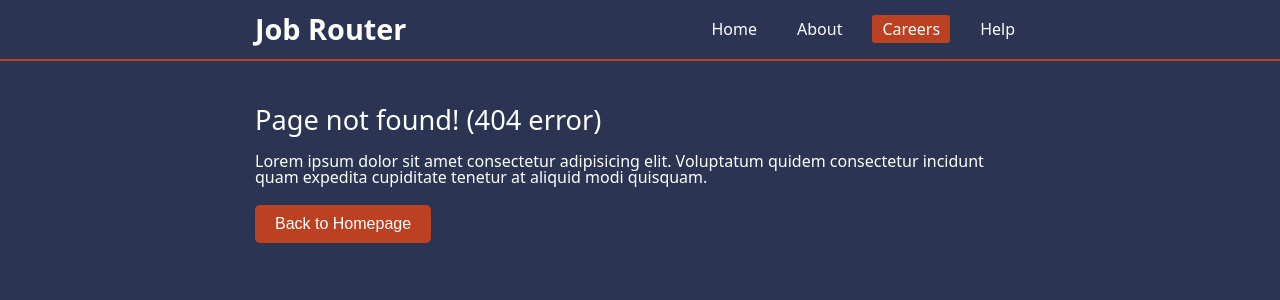
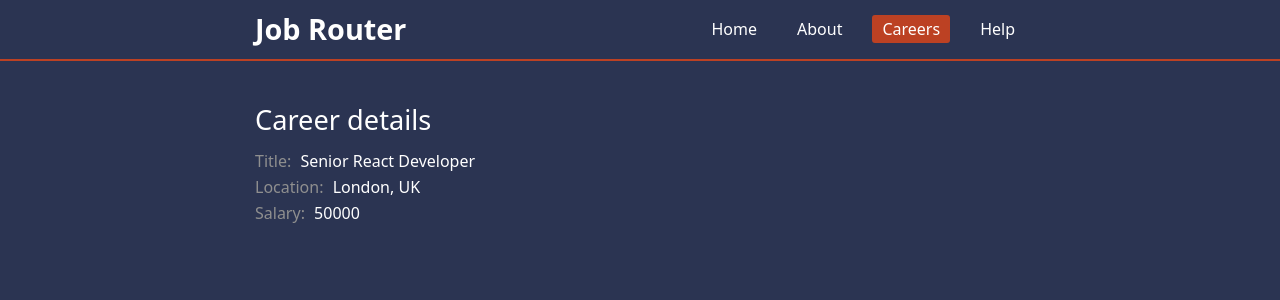
Before and after one commit to netrolite/react-router-v6, a React (Vite) app: page /careers/1 in a window 1280 px wide. Shown: the top 300 px of the page. Built offline with nearby package versions, Linux system fonts and the light colour scheme; data requests are answered from the project's data file.

Commit message:
add dynamic route '/careers/careerId'

```diff
--- a/src/App.jsx
+++ b/src/App.jsx
@@ -9,12 +9,12 @@ import Home from "./pages/Home";
 import About from "./pages/About";
 import FAQ from "./pages/help/FAQ";
 import Contact from "./pages/help/Contact";
-import Careers, { careersLoader } from "./pages/help/careers/Careers";
+import Careers, { careersLoader } from "./pages/careers/Careers";
+import CareerDetails from "./pages/careers/CareerDetails";
 import NotFound from "./pages/NotFound";
 // layouts
 import RootLayout from  "./layouts/RootLayout";
 import HelpLayout from "./layouts/HelpLayout";
-import CareersLayout from "./layouts/CareersLayout";
 
 const router = createBrowserRouter(
   createRoutesFromElements(
@@ -28,12 +28,9 @@ const router = createBrowserRouter(
         <Route path="contact" element={<Contact />} />
       </Route>
 
-      <Route path="careers" element={<CareersLayout />}>
-        <Route
-        index
-        element={<Careers />}
-        loader={careersLoader}
-      />
+      <Route path="careers">
+        <Route index element={<Careers />} loader={careersLoader} />
+        <Route path=":careerId" element={<CareerDetails />} />
       </Route>
 
       <Route path="*" element={<NotFound />} />
--- a/src/index.css
+++ b/src/index.css
@@ -130,6 +130,10 @@ a {
   background-color: var(--secondary);
 }
 
+main {
+  margin-top: 30px;
+}
+
 .career {
   padding: 20px;
   margin-bottom: 15px;
@@ -150,6 +154,11 @@ a:hover .career .title {
   color: var(--secondary);
 }
 
-main {
-  margin-top: 30px;
+.career-details .detail {
+  margin-bottom: 10px;
 }
+
+.career-details .detail-name {
+  color: rgb(143, 143, 143);
+  margin-right: 5px;
+}
--- a/src/layouts/CareersLayout.jsx
+++ /dev/null
@@ -1,10 +0,0 @@
-import { Outlet } from "react-router-dom";
-
-export default function CareersLayout() {
-  return (
-    <div className="careers-layout">
-      <h2>Careers</h2>
-      <Outlet />
-    </div>
-  )
-}
--- /dev/null
+++ b/src/pages/careers/CareerDetails.jsx
@@ -0,0 +1,40 @@
+import { useState, useEffect } from "react";
+import { useParams } from "react-router-dom";
+
+export default function CareerDetails() {
+  const { careerId } = useParams();
+  const [details, setDetails] = useState(null);
+
+  useEffect(() => {
+    (async () => {
+      const response = await fetch(`http://localhost:3001/careers/${careerId}`);
+      setDetails(await response.json());
+    })();
+  }, [])
+
+  console.log(details);
+
+  return (
+    <div className="career-details">
+      <h2>Career details</h2>
+      {
+        details ?
+        <>
+          <div className="detail">
+            <span className="detail-name">Title: </span>
+            <span className="detail-value">{details.title}</span>
+          </div>
+          <div className="detail">
+            <span className="detail-name">Location: </span>
+            <span className="detail-value">{details.location}</span>
+          </div>
+          <div className="detail">
+            <span className="detail-name">Salary: </span>
+            <span className="detail-value">{details.salary}</span>
+          </div>
+        </> :
+        "Loading details..."
+      }
+    </div>
+  )
+}
--- a/src/pages/help/careers/Careers.jsx
+++ b/src/pages/careers/Careers.jsx
@@ -1,5 +1,5 @@
 import { useLoaderData } from "react-router-dom";
-import Career from "../../../components/Career";
+import Career from "../../components/Career";
 
 export default function Careers() {
   const careers = useLoaderData();
@@ -10,6 +10,7 @@ export default function Careers() {
 
   return (
     <div className="careers">
+      <h2>Careers</h2>
       {careersNodes}
     </div>
   )
```
Also changed, not shown: CareerDetails.jsx (added), src/pages/CareerDetails.jsx (added).
